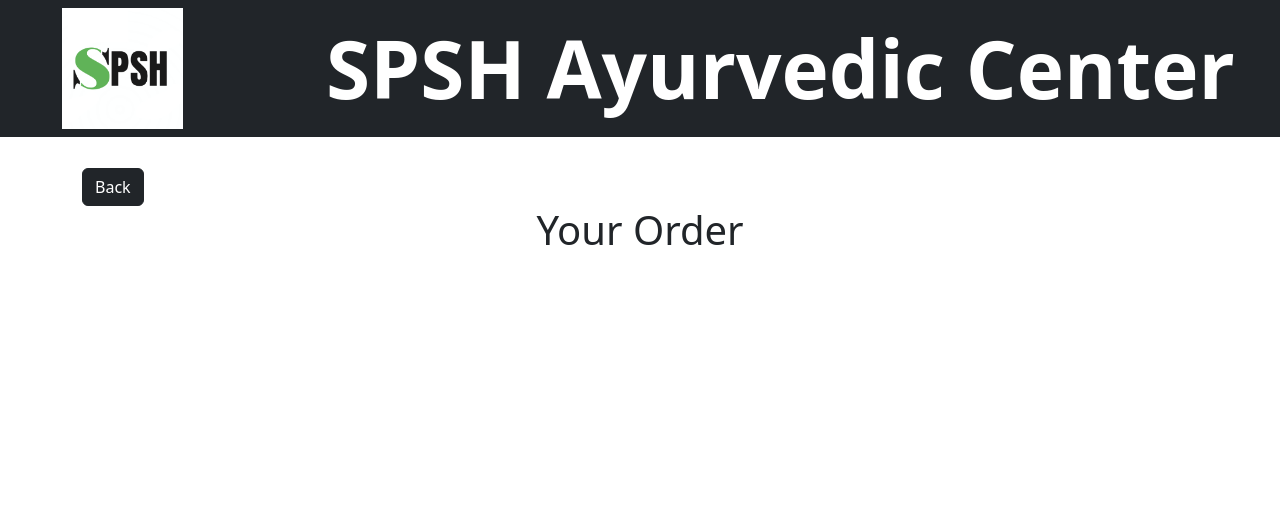
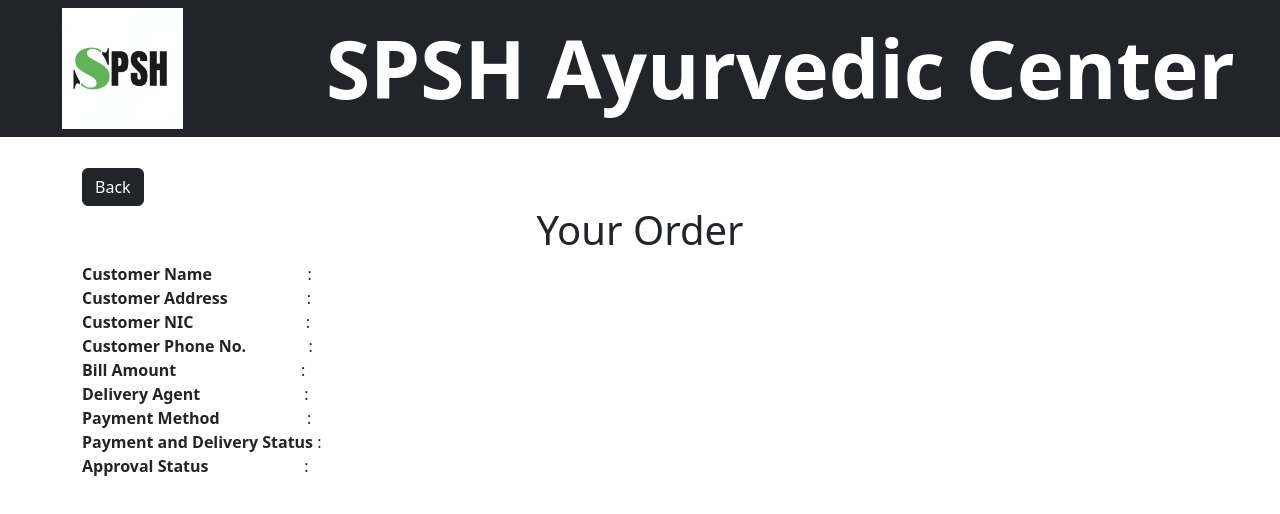
Before and after one commit to PoornaSenadheera100/SPSH-Ayurvedic-Center, a React (Create React App) app in the folder frontend/: page /buyerhome/myorders/1 in a window 1280 px wide. Shown: the top 514 px of the page. Built offline with nearby package versions, Linux system fonts and the light colour scheme; no server answers.

Commit message:
Implemented SingleOrder.js

```diff
--- a/frontend/src/components/SingleOrder.js
+++ b/frontend/src/components/SingleOrder.js
@@ -1,3 +1,4 @@
+import axios from "axios";
 import { useEffect, useState } from "react";
 import { useParams } from "react-router-dom"
 
@@ -16,14 +17,34 @@ export default function SingleOrder(){
     const [totAmount, setTotAmount] = useState("");
 
     useEffect(()=>{
-
-    })
+        axios.get(`http://localhost:8070/order/getbyref/${orderRef}`).then((res)=>{
+            console.log(res.data[0]);
+            setName(res.data[0].buyername);
+            setAddress(res.data[0].buyeraddress);
+            setNic(res.data[0].buyernic);
+            setPhone(res.data[0].buyerphone);
+            setDelAgent(res.data[0].deliveryagent);
+            setAppStatus(res.data[0].appStatus);
+            setPaymentMethod(res.data[0].paymentmethod);
+            setStatus(res.data[0].status);
+            setTotAmount(res.data[0].totalamount);
+        })
+    }, []);
 
     return(
         <div className="container">
             <a href="/buyerhome/myorders"><button className="btn btn-dark">Back</button></a>
             <center><h1>Your Order</h1></center>
 
+            <b>Customer Name</b> &nbsp;&nbsp;&nbsp;&nbsp;&nbsp;&nbsp;&nbsp;&nbsp;&nbsp;&nbsp;&nbsp;&nbsp;&nbsp;&nbsp;&nbsp;&nbsp;&nbsp;&nbsp;&nbsp;&nbsp;&nbsp;&nbsp;: {name}<br/>
+            <b>Customer Address</b> &nbsp;&nbsp;&nbsp;&nbsp;&nbsp;&nbsp;&nbsp;&nbsp;&nbsp;&nbsp;&nbsp;&nbsp;&nbsp;&nbsp;&nbsp;&nbsp;&nbsp;&nbsp;: {address}<br/>
+            <b>Customer NIC</b> &nbsp;&nbsp;&nbsp;&nbsp;&nbsp;&nbsp;&nbsp;&nbsp;&nbsp;&nbsp;&nbsp;&nbsp;&nbsp;&nbsp;&nbsp;&nbsp;&nbsp;&nbsp;&nbsp;&nbsp;&nbsp;&nbsp;&nbsp;&nbsp;&nbsp;&nbsp;: {nic}<br/>
+            <b>Customer Phone No.</b> &nbsp;&nbsp;&nbsp;&nbsp;&nbsp;&nbsp;&nbsp;&nbsp;&nbsp;&nbsp;&nbsp;&nbsp;&nbsp;&nbsp;: {phone}<br/>
+            <b>Bill Amount</b> &nbsp;&nbsp;&nbsp;&nbsp;&nbsp;&nbsp;&nbsp;&nbsp;&nbsp;&nbsp;&nbsp;&nbsp;&nbsp;&nbsp;&nbsp;&nbsp;&nbsp;&nbsp;&nbsp;&nbsp;&nbsp;&nbsp;&nbsp;&nbsp;&nbsp;&nbsp;&nbsp;&nbsp;&nbsp;: {totAmount}<br/>
+            <b>Delivery Agent</b> &nbsp;&nbsp;&nbsp;&nbsp;&nbsp;&nbsp;&nbsp;&nbsp;&nbsp;&nbsp;&nbsp;&nbsp;&nbsp;&nbsp;&nbsp;&nbsp;&nbsp;&nbsp;&nbsp;&nbsp;&nbsp;&nbsp;&nbsp;&nbsp;: {delAgent}<br/>
+            <b>Payment Method</b> &nbsp;&nbsp;&nbsp;&nbsp;&nbsp;&nbsp;&nbsp;&nbsp;&nbsp;&nbsp;&nbsp;&nbsp;&nbsp;&nbsp;&nbsp;&nbsp;&nbsp;&nbsp;&nbsp;&nbsp;: {paymentMethod}<br/>
+            <b>Payment and Delivery Status</b> : {status}<br/>
+            <b>Approval Status</b> &nbsp;&nbsp;&nbsp;&nbsp;&nbsp;&nbsp;&nbsp;&nbsp;&nbsp;&nbsp;&nbsp;&nbsp;&nbsp;&nbsp;&nbsp;&nbsp;&nbsp;&nbsp;&nbsp;&nbsp;&nbsp;&nbsp;: {appStatus}
         </div>
     )
 }
```
